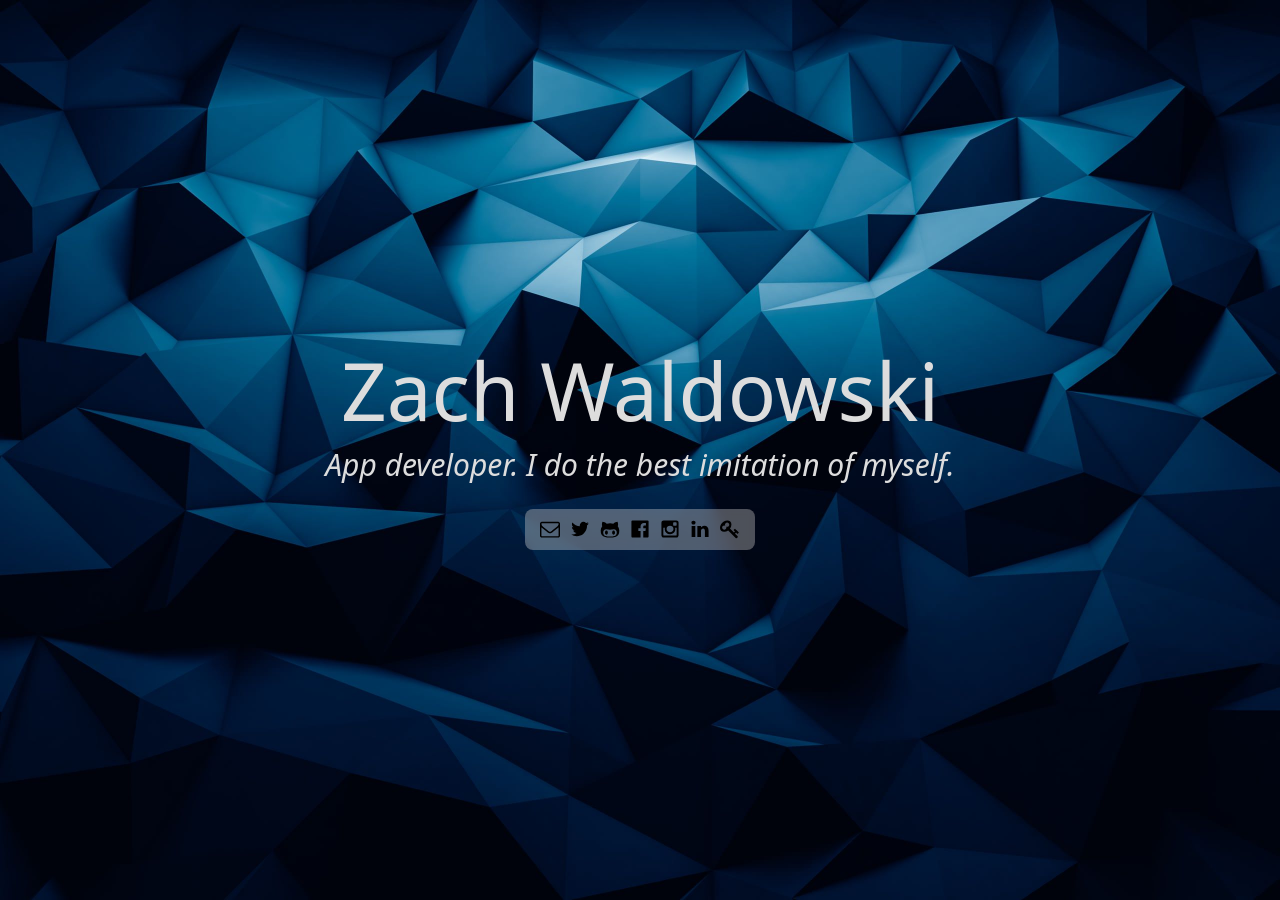
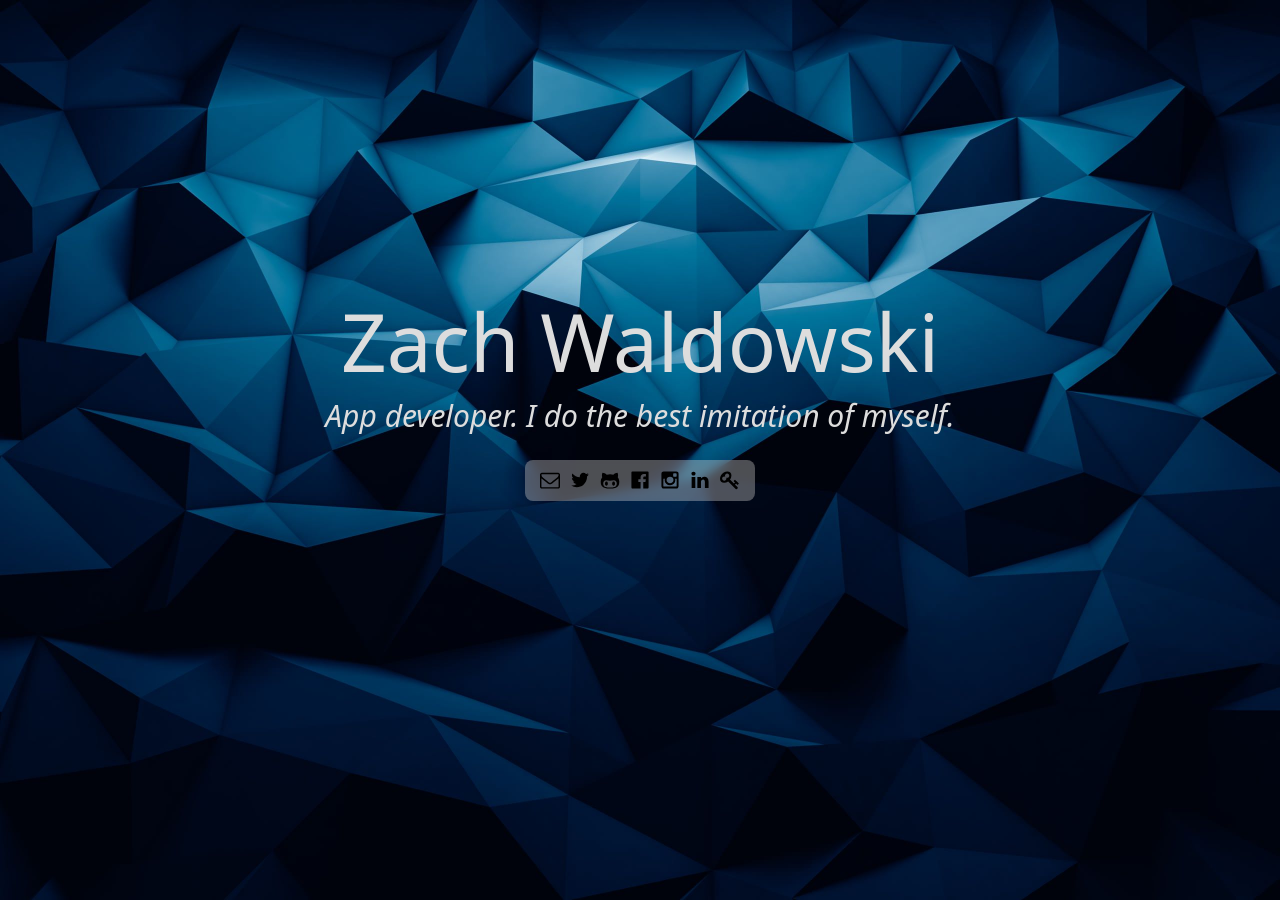
Before and after one commit to zwaldowski/waldowski.me, a Jekyll site: the page built from index.html, in a window 1280 px wide. Built offline with Jekyll 4.4.1, drawn with Linux system fonts in a browser that asks for light colours.

Commit message:
Fixes for viewport height of hero header

```diff
--- a/assets/main.scss
+++ b/assets/main.scss
@@ -7,9 +7,12 @@
 @import "animations";
 @import "syntax";
 
+html, body {
+    height: 100%;
+}
+
 body {
-    min-height: 100vh;
-
+    height: 100%;
     display: flex;
     flex-direction: column;
 }
@@ -27,6 +30,7 @@ body {
 @include configure-icon(1rem);
 
 .site-header {
+    min-height: 6rem;
     padding: 0.825rem;
 
     color: $color-secondary;
@@ -118,7 +122,7 @@ body {
     }
 
     &.hero {
-        min-height: 100vh;
+        min-height: 100%;
         padding: 2rem;
 
         flex-direction: column;
@@ -164,7 +168,6 @@ body {
 
     margin: 0 10%;
     max-width: 44rem;
-    min-height: 60%;
 
     @include media-breakpoint-up(md) {
         margin: 0 20%;
```
